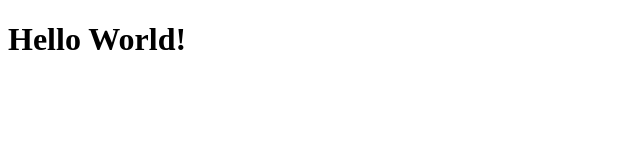
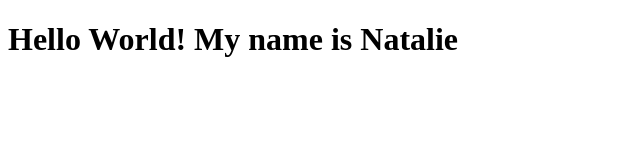
Before and after one commit to nsaindon/nsaindon.github.io, a plain HTML site: page index.html in a window 1280 px wide. Shown: the whole page, without its empty margins (0-640 px from the left). Drawn offline with Linux system fonts and the light colour scheme.

Commit message:
Added my name

```diff
--- a/index.html
+++ b/index.html
@@ -2,6 +2,6 @@
 <html>
 
 <body>
-  <h1>Hello World!</h1>
+  <h1>Hello World! My name is Natalie</h1>
 </body>
 </html>
```
